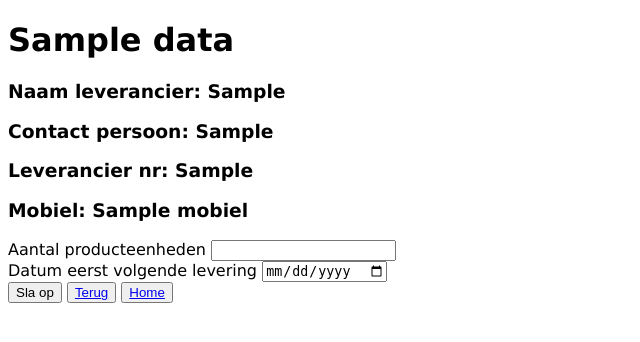
After one commit to TessJ29/be-p4-opdrachten, a PHP site: template app/views/magazijnen/nieuweLevering.php in a window 1280 px wide. The commit adds this page. Shown: the top 342 px of the page, without its empty margins (0-640 px from the left). Run offline with PHP 8.4, Linux system fonts and the light colour scheme; the template is opened without the code that fills it: most values are stand-ins (such as "Sample title", 1, 10 or a date in 2020); some libraries are stand-ins or nearby versions.

```diff
--- a/app/views/magazijnen/geleverdeProducten.php
+++ b/app/views/magazijnen/geleverdeProducten.php
@@ -34,7 +34,7 @@
                     <td><?= $product->AantalAanwezig ?></td>
                     <td><?= $product->VerpakkingsEenheid ?></td>
                     <td><?= $product->DatumLevering ?></td>
-                    <td><a href="<?= URLROOT; ?>/Magazijnen/nieuweLevering/<?= $product->productId ?>"><ion-icon name="add-outline"></ion-icon></a></td>
+                    <td><a href="<?= URLROOT; ?>/Magazijnen/nieuweLevering/<?= $product->LeverancierId ?>/<?= $product->productId ?>"><ion-icon name="add-outline"></ion-icon></a></td>
                 </tr>
             <?php endforeach; ?>
         </tbody>
--- /dev/null
+++ b/app/views/magazijnen/nieuweLevering.php
@@ -0,0 +1,47 @@
+<!DOCTYPE html>
+<html lang="en">
+
+<head>
+    <meta charset="UTF-8">
+    <meta http-equiv="X-UA-Compatible" content="IE=edge">
+    <meta name="viewport" content="width=device-width, initial-scale=1.0">
+    <link rel="stylesheet" href="../../../public/css/style.css">
+    <title>Magazijn Jamin</title>
+</head>
+
+<body>
+    <h1><?= $data['title']; ?></h1>
+    <div class="LeverancierInfo">
+        <h3>Naam leverancier: <?= $data['LeverancierNaam'] ?></h3>
+        <h3>Contact persoon: <?= $data['ContactPersoon'] ?></h3>
+        <h3>Leverancier nr: <?= $data['LeverancierNummer'] ?></h3>
+        <h3>Mobiel: <?= $data['Mobiel'] ?></h3>
+    </div>
+
+    <form action="<?= URLROOT ?>/magazijnen/nieuweLevering" method="post">
+        <div>
+            <label for="Aantal">Aantal producteenheden</label>
+            <input type="number" name="Aantal" id="Aantal">
+            <br>
+            <label for="DatumEerstVolgendeLevering">Datum eerst volgende levering</label>
+            <input type="date" name="DatumEerstVolgendeLevering" id="DatumEerstVolgendeLevering">
+        </div>
+        <div class="submit">
+            <input type="submit" value="Sla op">
+            <button><a href="<?=URLROOT?>/magazijnen/geleverdeProducten">Terug</a></button>
+            <button><a href="<?=URLROOT?>/landingpages/index">Home</a></button>
+        </div>
+        <div class="cancel">
+
+
+        </div>
+
+
+    </form>
+
+
+    <script type="module" src="https://unpkg.com/ionicons@7.1.0/dist/ionicons/ionicons.esm.js"></script>
+    <script nomodule src="https://unpkg.com/ionicons@7.1.0/dist/ionicons/ionicons.js"></script>
+</body>
+
+</html>
```
Also changed, not shown: app/controllers/Magazijnen.php (+24 -0 lines), app/models/Magazijn.php (+8 -0 lines).
